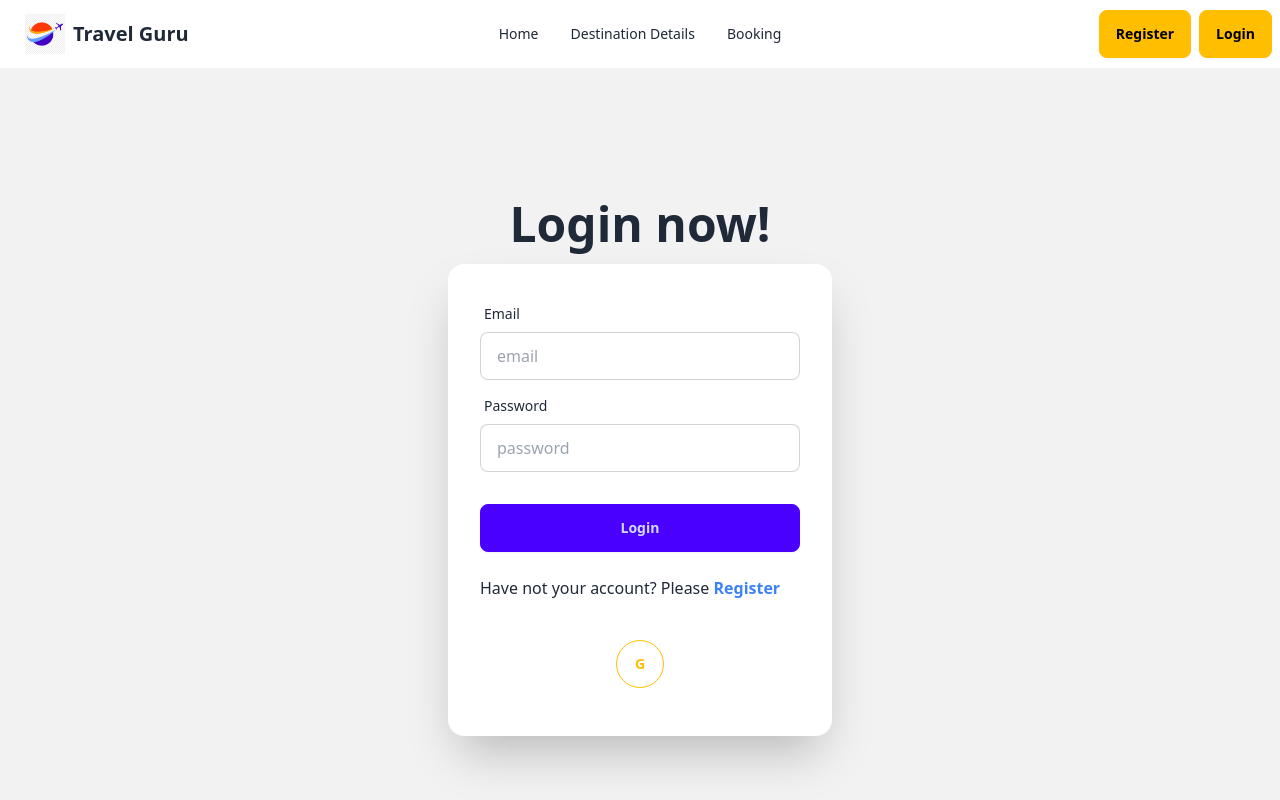
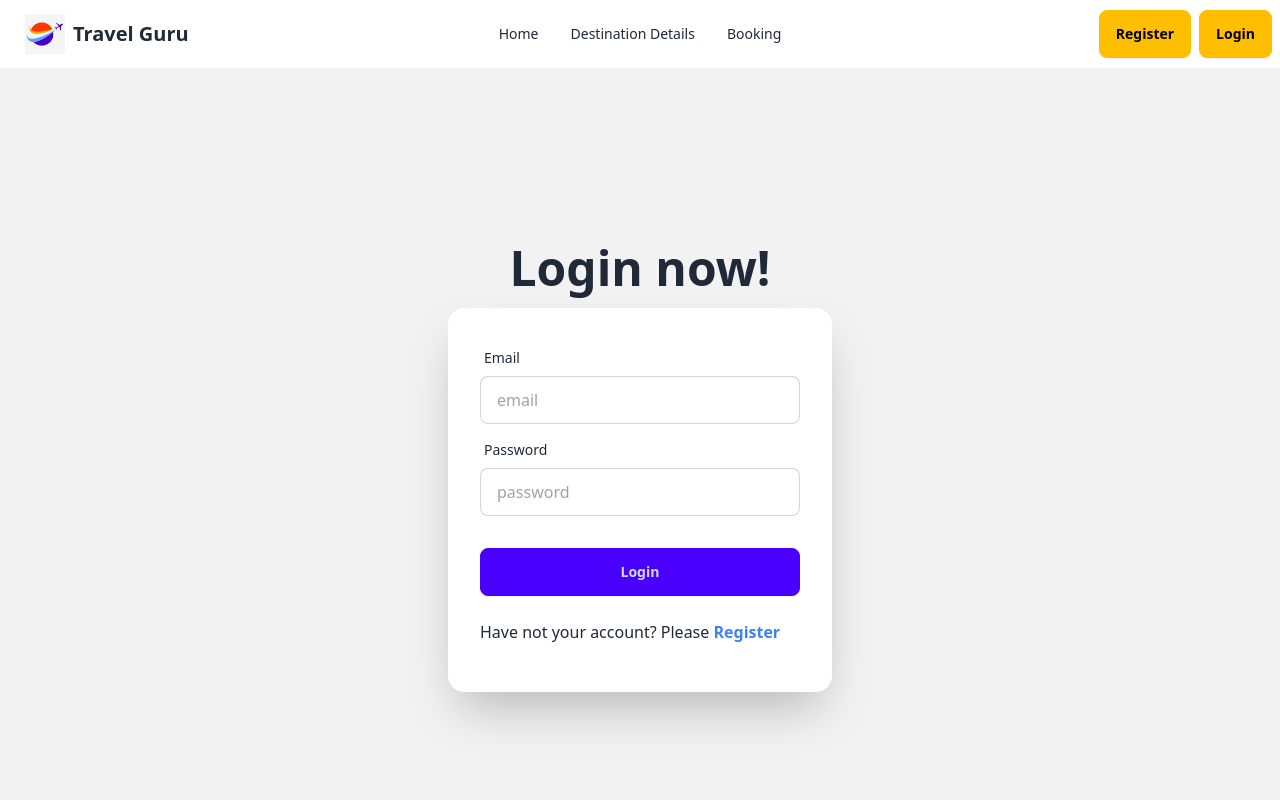
Before and after one commit to tushar-dev001/travel-guru, a React (Vite) app: page /login in a window 1280 px wide. Shown: the top 800 px of the page. Built offline with nearby package versions, Linux system fonts and the light colour scheme; no server answers.

Commit message:
some changes

```diff
--- a/src/Pages/Login/Login/Login.jsx
+++ b/src/Pages/Login/Login/Login.jsx
@@ -100,11 +100,6 @@ const Login = () => {
                   </span>
                 </p>
               </div>
-              <div className="my-4 text-center">
-                <button className="btn btn-outline btn-circle btn-warning">
-                  G
-                </button>
-              </div>
             </form>
           </div>
         </div>
```
Also changed, not shown: 1 other file (tests, documents, lock files or other folders).
